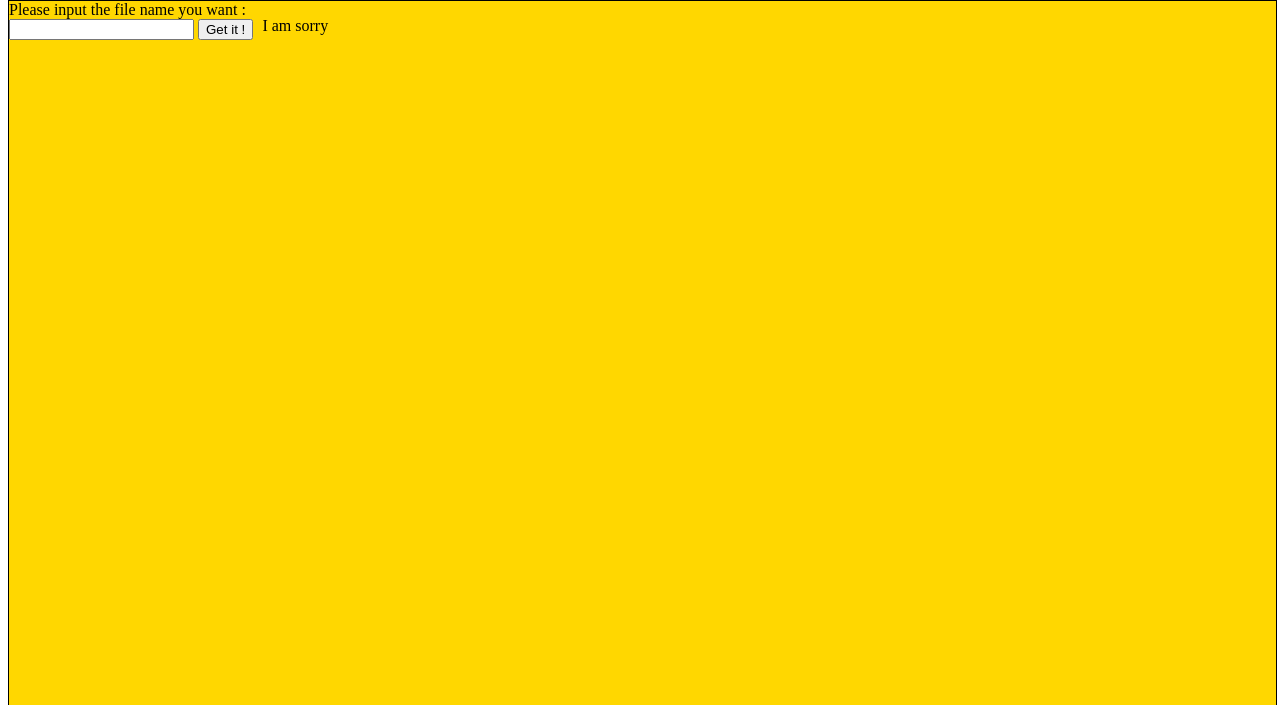
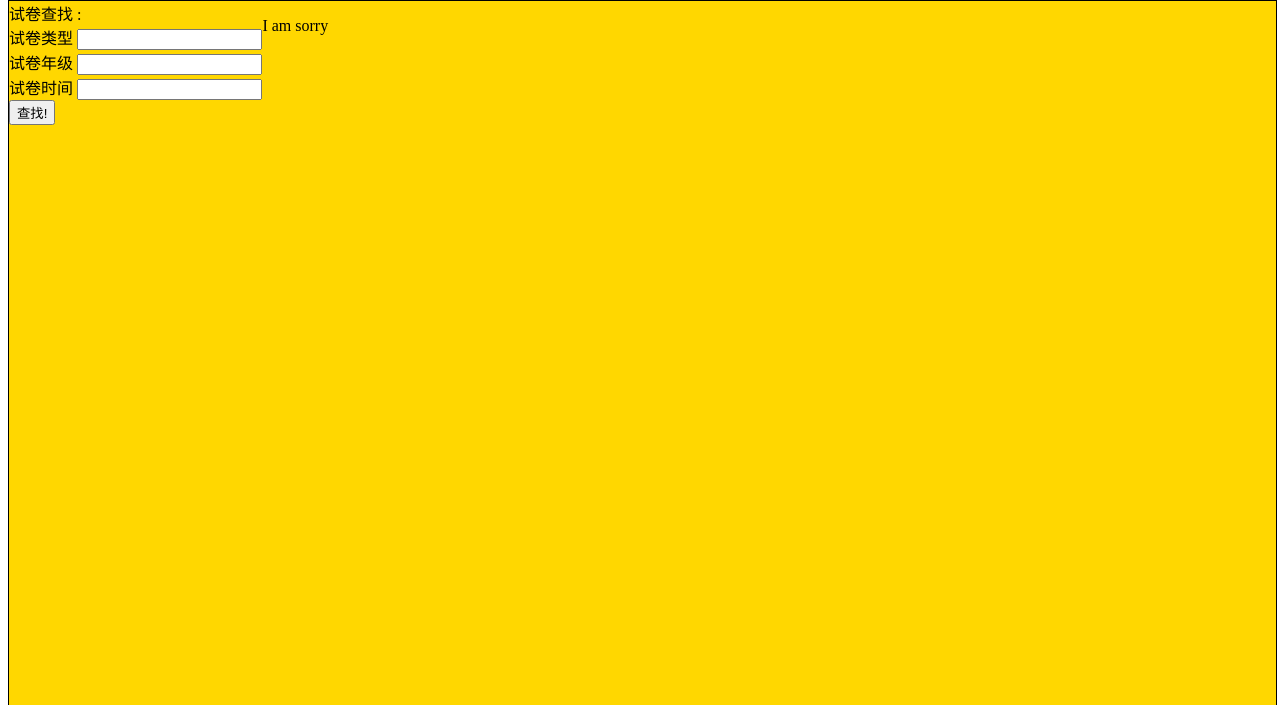
Before and after one commit to wenheping/exam, a Django app: page /paper/ in a window 1280 px wide. Shown: the part 72-777 px from the top of the page. Run offline with Django 3.2, Linux system fonts and the light colour scheme.

Commit message:
update paper search

```diff
--- a/paper/templates/home.html
+++ b/paper/templates/home.html
@@ -12,10 +12,12 @@
     </div>
     <div id="content">
       <div id="left">
-       Please input the file name you want :
+       试卷查找 :
        <form action="/paper/search" method="get">
-        <input type="text" name="q">
-        <input type="submit" value="Get it !">
+        试卷类型 <input type="text" name="q">
+        试卷年级 <input type="text" name="exgrade">
+        试卷时间 <input type="text" name="extime">
+        <input type="submit" value="查找!">
        </form>
       </div>
       <div id="right">
```
